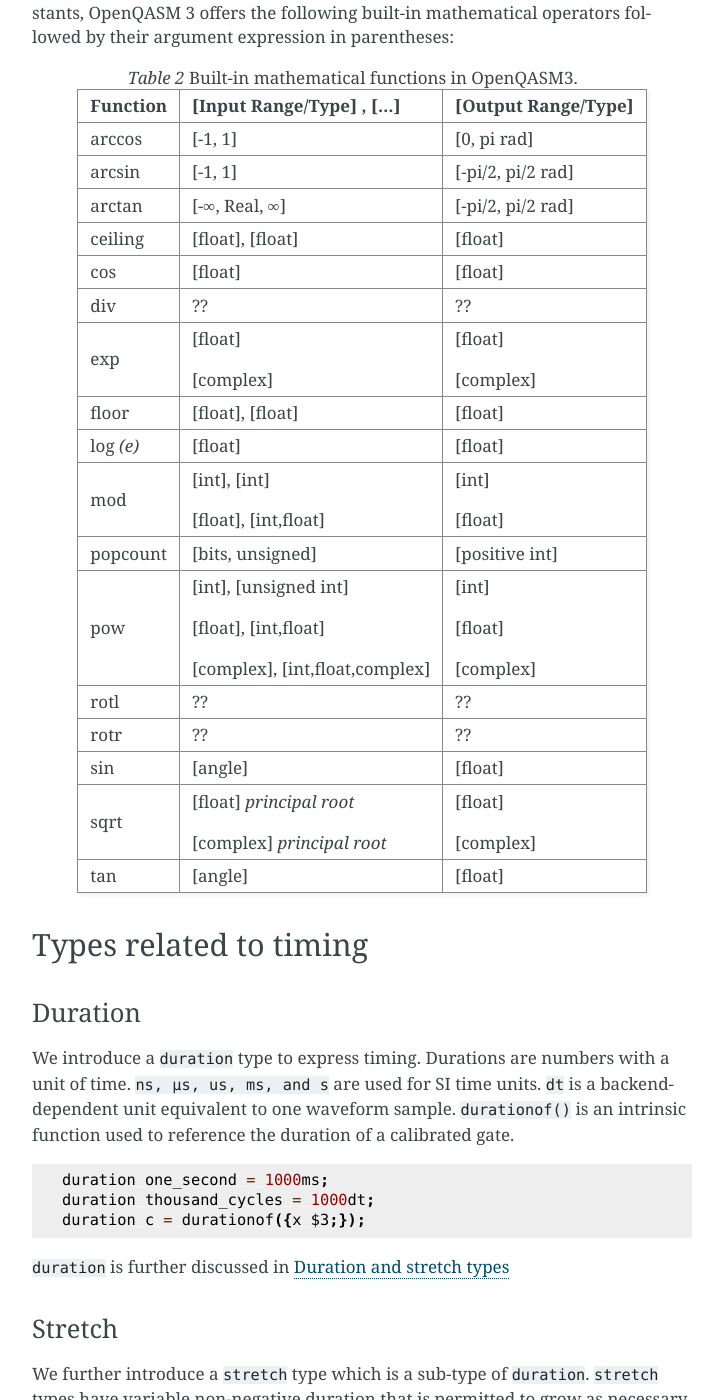
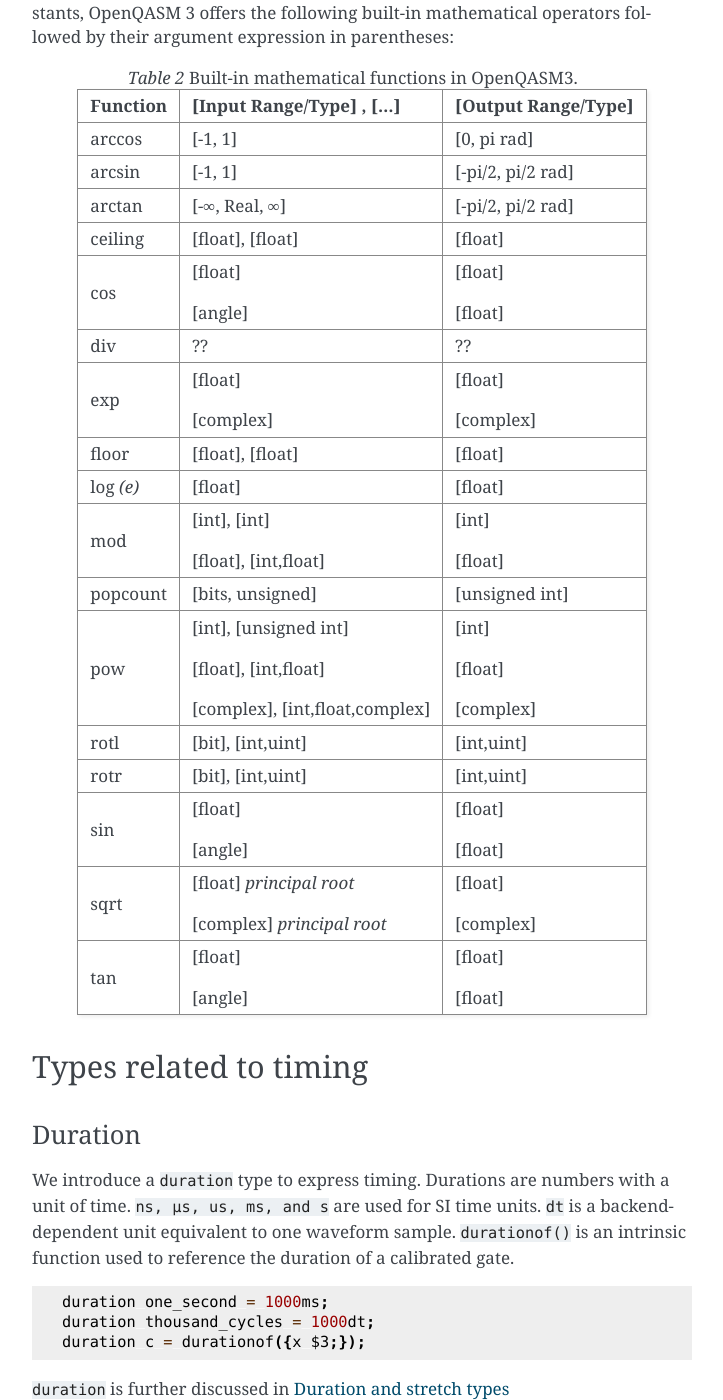
Before and after one commit to openqasm/openqasm, a Sphinx documentation site: the page built from source/language/types.rst, in a window 1280 px wide and 1400 px high, scrolled down 5369 px. Shown: the whole window, without its empty margins (388-1111 px from the left). Built offline with Sphinx 7.4.7, drawn with Linux system fonts in a browser that asks for light colours; cross-references to code outside the pages are shown as plain code.

Commit message:
responding to @jakelishman comments of 2021-12-23

```diff
--- a/source/language/types.rst
+++ b/source/language/types.rst
@@ -292,6 +292,8 @@
       | ceiling  | [float], [float]               | [float]             |
       +----------+--------------------------------+---------------------+
       | cos      | [float]                        | [float]             |
+      |          |                                |                     |
+      |          | [angle]                        | [float]             |
       +----------+--------------------------------+---------------------+
       | div      | ??                             | ??                  |
       +----------+--------------------------------+---------------------+
@@ -307,7 +309,7 @@
       |          |                                |                     |
       |          | [float], [int,float]           | [float]             |
       +----------+--------------------------------+---------------------+
-      | popcount | [bits, unsigned]               | [positive int]      |
+      | popcount | [bits, unsigned]               | [unsigned int]      |
       +----------+--------------------------------+---------------------+
       | pow      | [int], [unsigned int]          | [int]               |
       |          |                                |                     |
@@ -315,17 +317,21 @@
       |          |                                |                     |
       |          | [complex], [int,float,complex] | [complex]           |
       +----------+--------------------------------+---------------------+
-      | rotl     | ??                             | ??                  |
+      | rotl     | [bit], [int,uint]              | [int,uint]          |
       +----------+--------------------------------+---------------------+
-      | rotr     | ??                             | ??                  |
+      | rotr     | [bit], [int,uint]              | [int,uint]          |
       +----------+--------------------------------+---------------------+
-      | sin      | [angle]                        | [float]             |
+      | sin      | [float]                        | [float]             |
+      |          |                                |                     |
+      |          | [angle]                        | [float]             |
       +----------+--------------------------------+---------------------+
       | sqrt     | [float] *principal root*       | [float]             |
       |          |                                |                     |
       |          | [complex] *principal root*     | [complex]           |
       +----------+--------------------------------+---------------------+
-      | tan      | [angle]                        | [float]             |
+      | tan      | [float]                        | [float]             |
+      |          |                                |                     |
+      |          | [angle]                        | [float]             |
       +----------+--------------------------------+---------------------+
 
 Types related to timing
```
